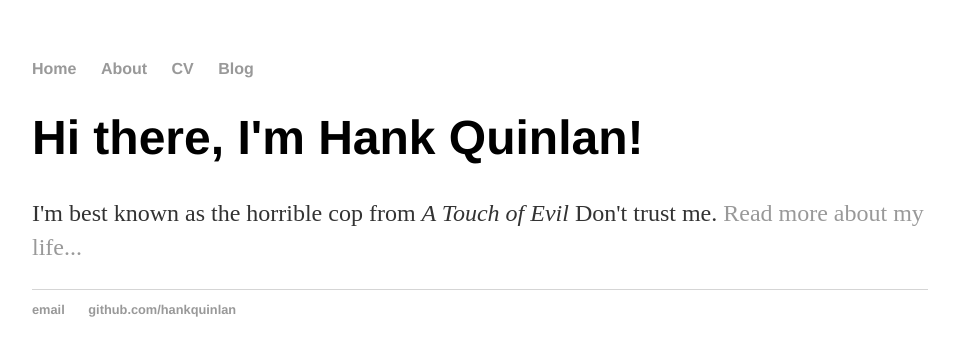
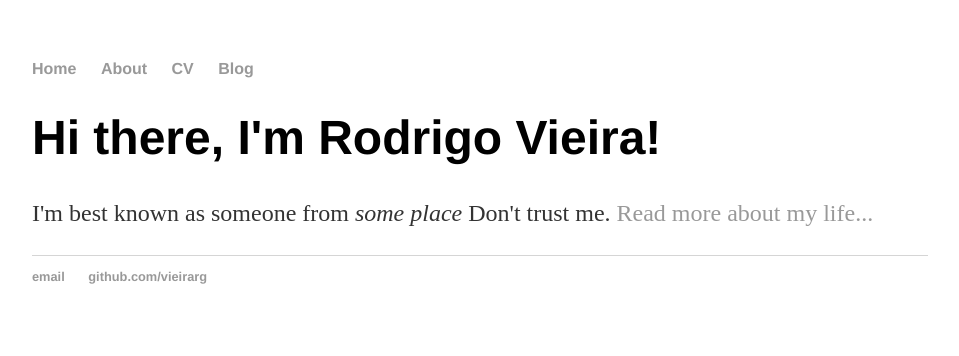
Before and after one commit to vieirarg/vieirarg.github.io, a Jekyll site: the page index.html, which Jekyll copies as it is, in a window 1280 px wide. Shown: the top 356 px of the page, without its empty margins (160-1119 px from the left). Built offline with Jekyll 4.4.1, drawn with Linux system fonts in a browser that asks for light colours.

Commit message:
Update index.html

```diff
--- a/index.html
+++ b/index.html
@@ -1,7 +1,7 @@
 <!DOCTYPE html>
 <html>
 	<head>
-		<title>Hank Quinlan, Horrible Cop</title>
+		<title>Rodrigo Vieira, Horrible Programmer</title>
 		<!-- link to main stylesheet -->
 		<link rel="stylesheet" type="text/css" href="/css/main.css">
 	</head>
@@ -16,14 +16,14 @@
 		</nav>
 		<div class="container">
     		<div class="blurb">
-        		<h1>Hi there, I'm Hank Quinlan!</h1>
-				<p>I'm best known as the horrible cop from <em>A Touch of Evil</em> Don't trust me. <a href="/about">Read more about my life...</a></p>
+        		<h1>Hi there, I'm Rodrigo Vieira!</h1>
+				<p>I'm best known as someone from <em>some place</em> Don't trust me. <a href="/about">Read more about my life...</a></p>
     		</div><!-- /.blurb -->
 		</div><!-- /.container -->
 		<footer>
     		<ul>
-        		<li><a href="mailto:hankquinlanhub@gmail.com">email</a></li>
-        		<li><a href="https://github.com/hankquinlan">github.com/hankquinlan</a></li>
+        		<li><a href="mailto:dontwriteme@gmail.com">email</a></li>
+        		<li><a href="https://github.com/vieirarg">github.com/vieirarg</a></li>
 			</ul>
 		</footer>
 	</body>
```
